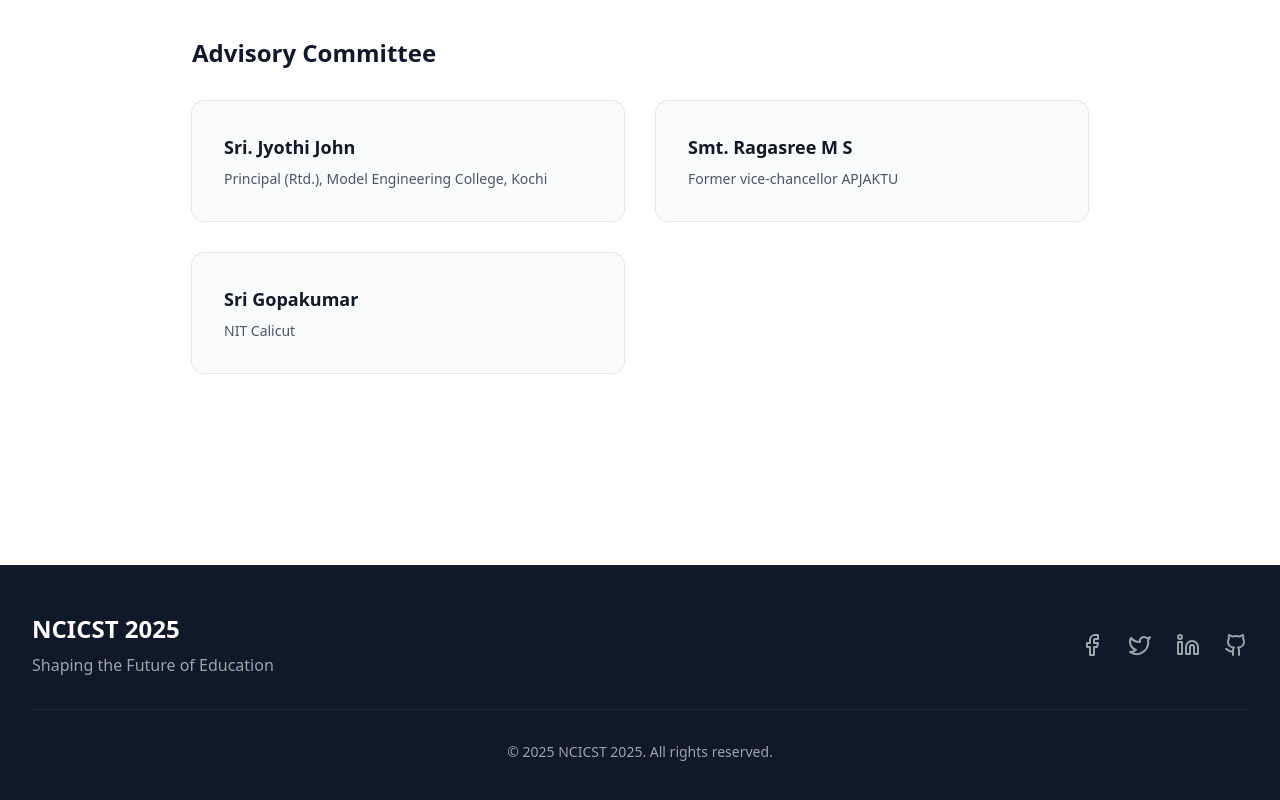
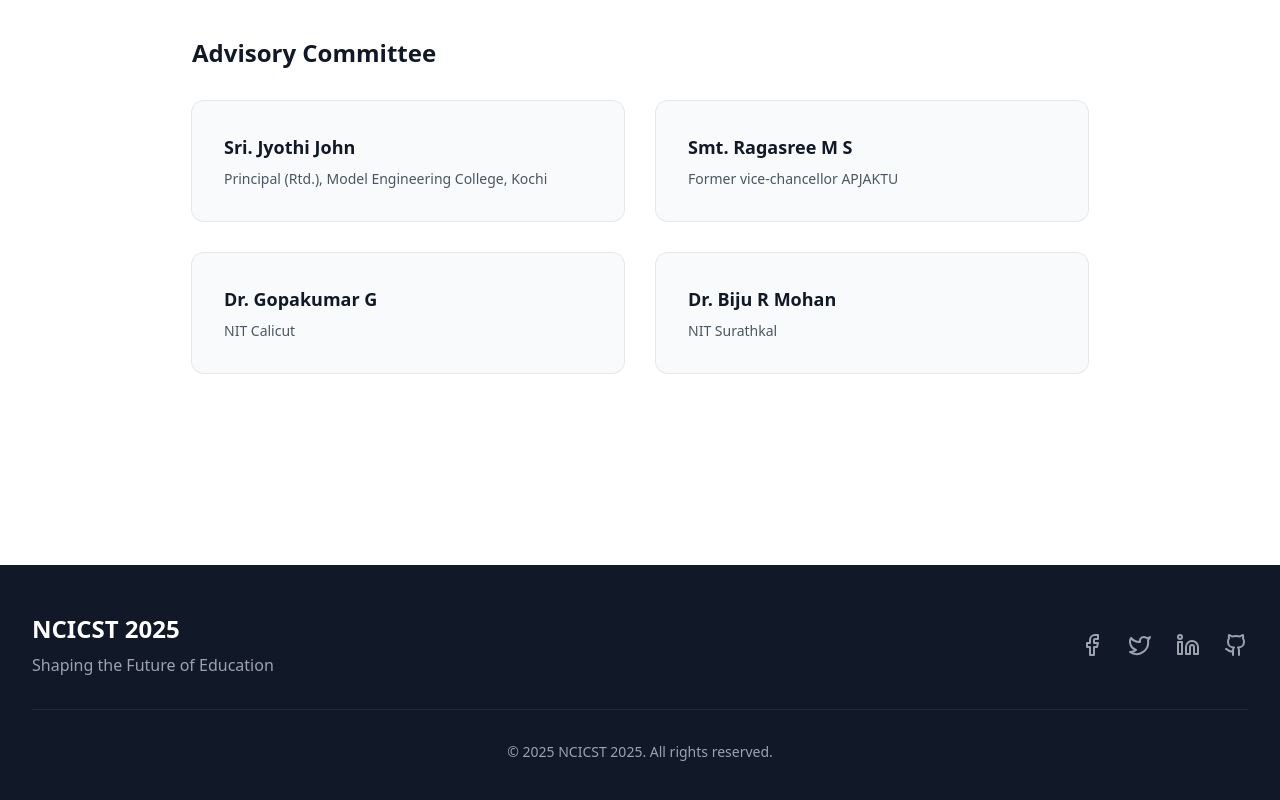
Before and after one commit to GVN101/conference-website, a React (Vite) app in the folder project/: page /committee in a window 1280 px wide. Shown: the part 1455-2255 px from the top of the page. Built offline with nearby package versions, Linux system fonts and the light colour scheme.

Commit message:
advisory committee added

```diff
--- a/project/src/pages/Committee.tsx
+++ b/project/src/pages/Committee.tsx
@@ -124,8 +124,12 @@ const committees = {
         affiliation: 'Former vice-chancellor APJAKTU'
       },
       {
-        name: 'Sri Gopakumar ',
+        name: 'Dr. Gopakumar G',
         affiliation: 'NIT Calicut'
+      },
+      {
+        name: 'Dr. Biju R Mohan',
+        affiliation: 'NIT Surathkal'
       }
   ]
 };
```
